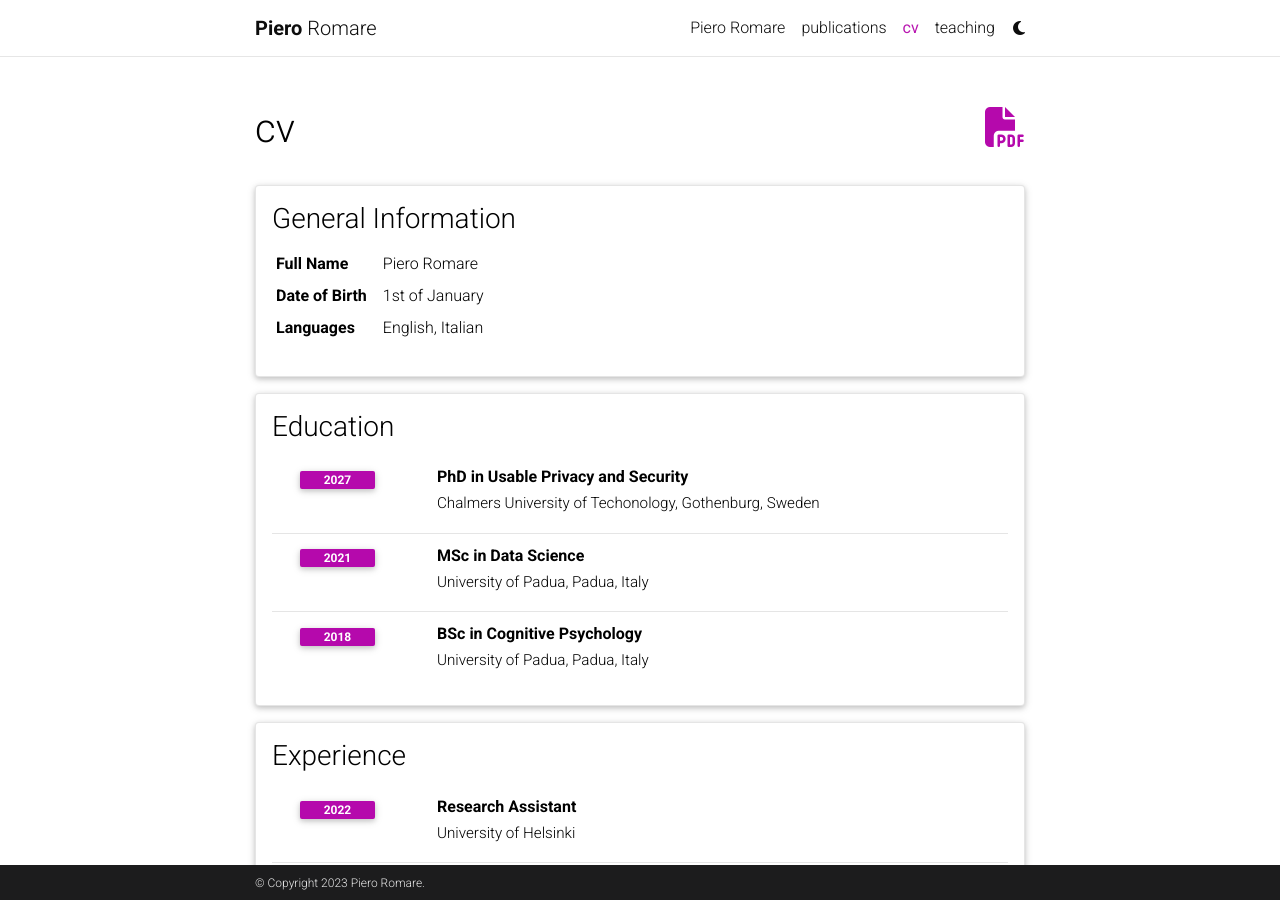
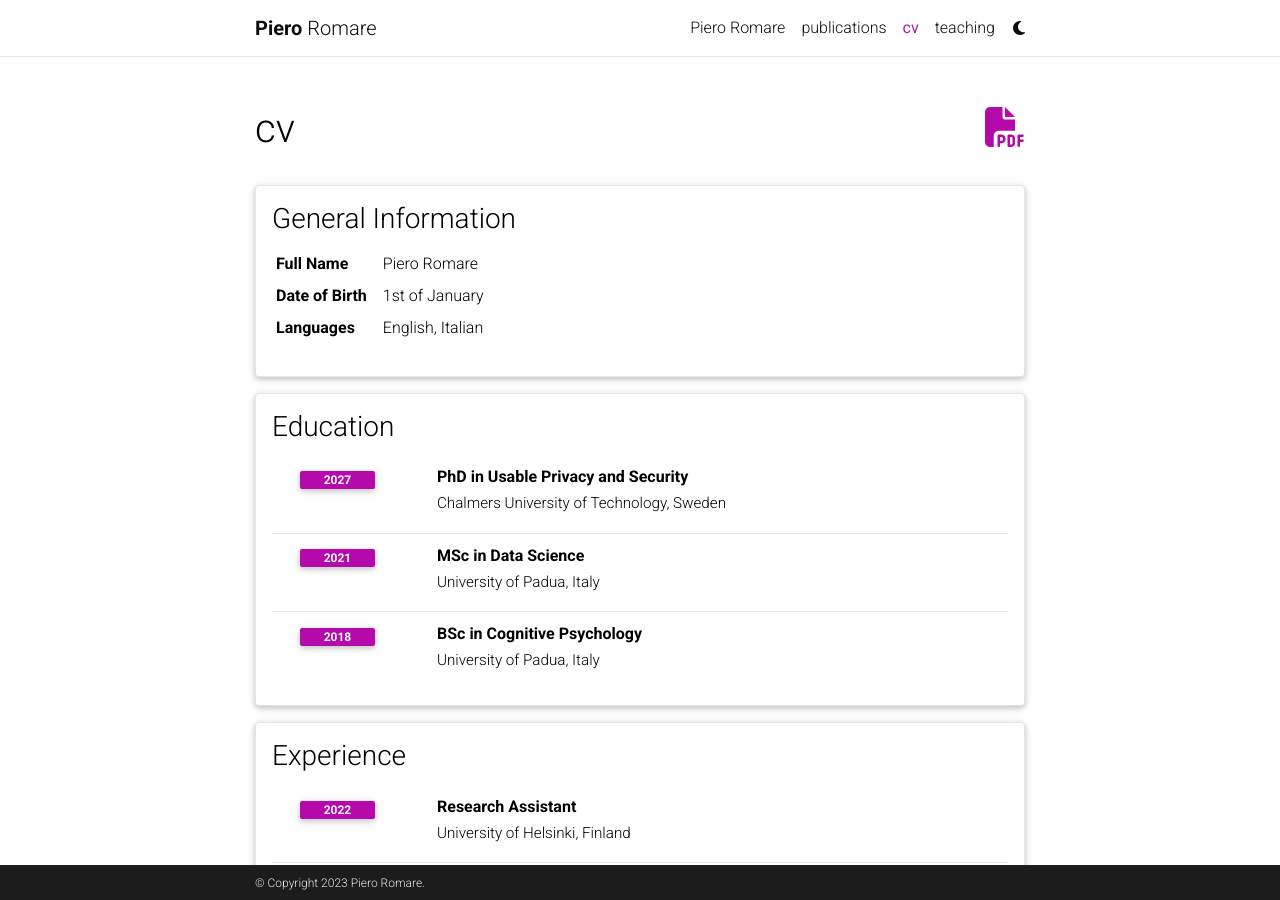
Before and after one commit to pieroromare/pieroromare.github.io, a Jekyll site: the page built from _pages/cv.md, in a window 1280 px wide and 900 px high. Built offline with Jekyll 4.4.1, drawn with Linux system fonts in a browser that asks for light colours; comment, search, counter and statistics services are not loaded; a style sheet for code colours, icons or effects is not loaded.

Commit message:
Update cv.yml

```diff
--- a/_data/cv.yml
+++ b/_data/cv.yml
@@ -12,17 +12,17 @@
   type: time_table
   contents:
     - title: PhD in Usable Privacy and Security
-      institution: Chalmers University of Techonology, Gothenburg, Sweden
+      institution: Chalmers University of Technology, Sweden
       department: Department of Computer Science and Engineering
       year: 2027
 
     - title: MSc in Data Science
-      institution: University of Padua, Padua, Italy
+      institution: University of Padua, Italy
       department: Department of Mathematics
       year: 2021
 
     - title: BSc in Cognitive Psychology
-      institution: University of Padua, Padua, Italy
+      institution: University of Padua, Italy
       department: Department of General Psychology
       year: 2018
 
@@ -30,7 +30,7 @@
   type: time_table
   contents:
     - title: Research Assistant
-      institution: University of Helsinki
+      institution: University of Helsinki, Finland
       year: 2022
 
     - title: Data Scientist
```
